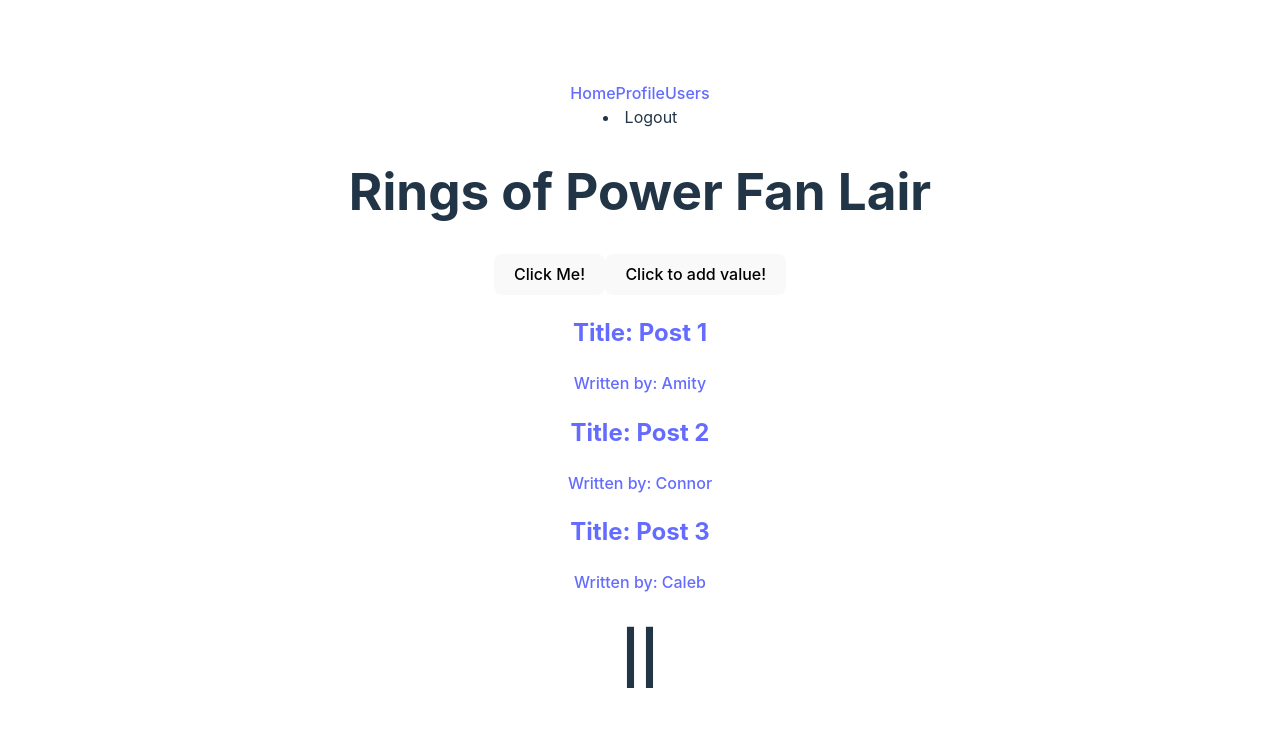
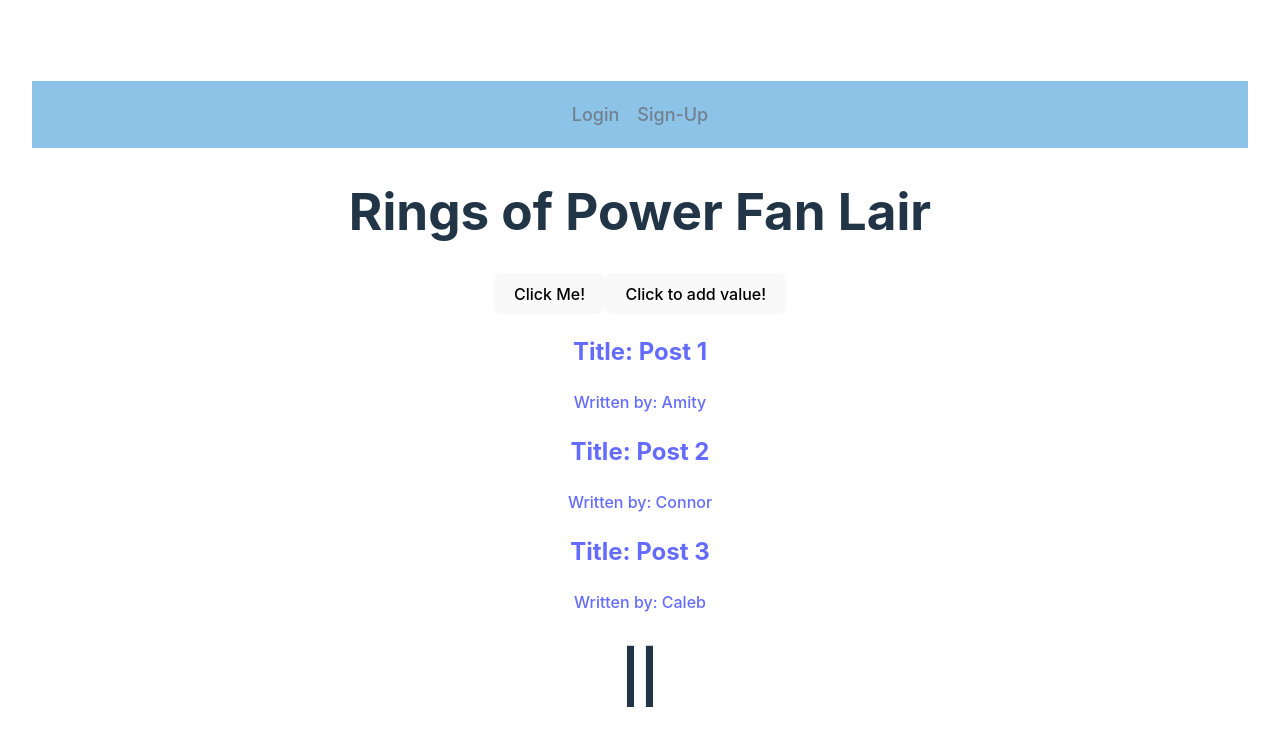
Before and after one commit to connorwarme/rop-lair, a React (Vite) app: page / in a window 1280 px wide. Shown: the top 746 px of the page. Built offline with nearby package versions, Linux system fonts and the light colour scheme.

Commit message:
Organize nav, simple styling

```diff
--- a/src/components/Nav.jsx
+++ b/src/components/Nav.jsx
@@ -1,10 +1,15 @@
+import { useContext } from "react";
 import { Link } from "react-router-dom"
 import axios from "axios";
 import { clearStorage, returnObject } from "../utility/ls";
+import { myContext } from "../contexts/Context";
+import "../styles/navStyle.css"
 
 // want to think through how to hide routes when the visitor has not signed in yet
 // want to show routes once signed in ... but hide the sign in and login links
 const Nav = () => {
+
+  const { userObject } = useContext(myContext)
 
   // need to send auth bearer token and refresh token in request
   // then need to remove tokens from local storage
@@ -31,12 +36,22 @@
   return (
     <>
       <div className="nav-container">
+        { userObject &&
         <div className="nav-links">
           <Link to="/" className="home">Home</Link>
           <Link to="/profile" className="profile">Profile</Link>
           <Link to="/users" className="users">Users</Link>
+          <Link to="/profile" className="user">{userObject.name}</Link>
           <li className="logout" onClick={logout}>Logout</li>
         </div>
+        }
+        {
+          userObject === null &&
+          <div className="nav-links">
+            <Link className="login">Login</Link>
+            <Link className="signup">Sign-Up</Link>
+          </div>
+        }
       </div>
     </>
    );
--- /dev/null
+++ b/src/styles/navStyle.css
@@ -0,0 +1,22 @@
+.nav-container {
+  background-color: rgb(140, 195, 231);
+  width: calc(100vw - 4rem);
+  margin: 20px 0;
+}
+.nav-links {
+  padding: 20px;
+
+}
+.nav-links > a,
+.nav-links > li {
+  color: slategray;
+  font-size: 18px;
+  padding: 6px 9px;
+  list-style: none;
+  text-decoration: none;
+}
+.nav-links > a:hover,
+.nav-links > li:hover {
+  cursor: pointer;
+  text-decoration: underline;
+}
```
